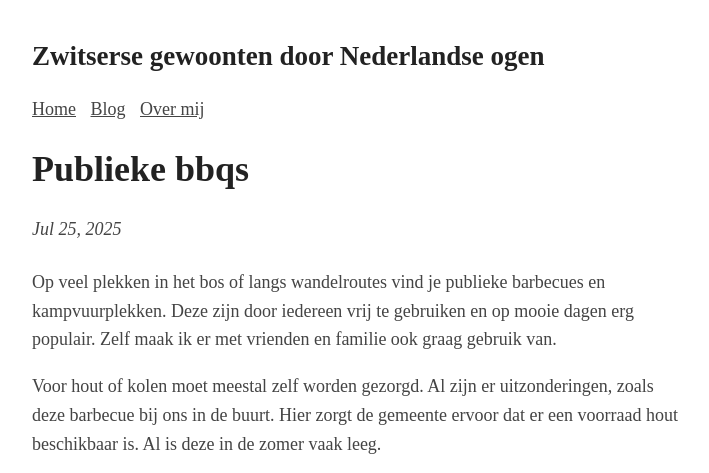
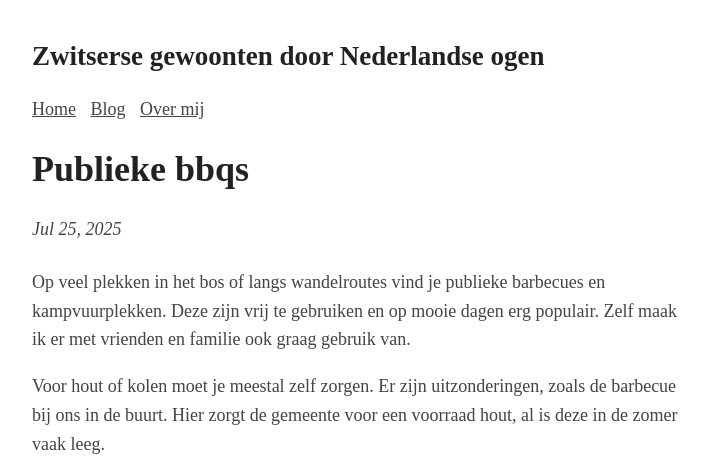
Before and after one commit to Roald87/roaldin.ch, a Jekyll site: the page built from _posts/2025-07-25-publieke-bbqs.md, in a window 1280 px wide, cut to the strip 0-473 px from the top of the page. Shown: the whole strip, without its empty margins (283-992 px from the left). Built offline with Jekyll 4.4.1, drawn with Linux system fonts in a browser that asks for light colours.

Commit message:
Spellcheck by ChatGPT

```diff
--- a/_posts/2025-07-25-publieke-bbqs.md
+++ b/_posts/2025-07-25-publieke-bbqs.md
@@ -4,9 +4,9 @@ title: Publieke bbqs
 image: generated/publieke-bbqs-1-500-ef86bc43f.webp
 ---
 
-Op veel plekken in het bos of langs wandelroutes vind je publieke barbecues en kampvuurplekken. Deze zijn door iedereen vrij te gebruiken en op mooie dagen erg populair. Zelf maak ik er met vrienden en familie ook graag gebruik van.
+Op veel plekken in het bos of langs wandelroutes vind je publieke barbecues en kampvuurplekken. Deze zijn vrij te gebruiken en op mooie dagen erg populair. Zelf maak ik er met vrienden en familie ook graag gebruik van.
 
-Voor hout of kolen moet meestal zelf worden gezorgd. Al zijn er uitzonderingen, zoals deze barbecue bij ons in de buurt. Hier zorgt de gemeente ervoor dat er een voorraad hout beschikbaar is. Al is deze in de zomer vaak leeg.
+Voor hout of kolen moet je meestal zelf zorgen. Er zijn uitzonderingen, zoals de barbecue bij ons in de buurt. Hier zorgt de gemeente voor een voorraad hout, al is deze in de zomer vaak leeg.
 
 {% picture publieke-bbqs-1.jpg --alt Een zonnig pad met schaduw van een persoon, omgeven door groene bomen en struiken. Rechts staat een geel elektriciteitshuisje tegen een met klimop begroeide muur. %}
 _Link de barbecue met een, momenteel leeg, hok voor het hout. Rechts de publieke WC._
```
